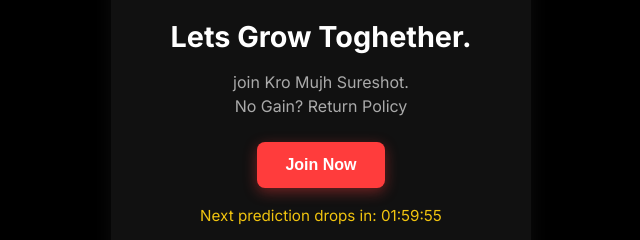
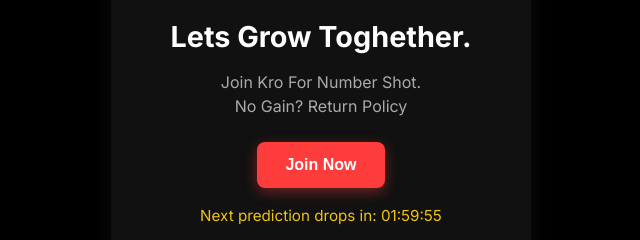
Before and after one commit to naveennitin/xr-iblame, a plain HTML site: page index.html in a window 1280 px wide. Shown: the part 256-496 px from the top of the page, 319-959 px from the left. Drawn offline with Linux system fonts and the light colour scheme.

Commit message:
Update index.html

```diff
--- a/index.html
+++ b/index.html
@@ -34,7 +34,7 @@ src="https://www.facebook.com/tr?id=1669459567068451&ev=PageView&noscript=1"
 
     <h1>Lets Grow Toghether.</h1>
     <p class="description">
-      join Kro Mujh Sureshot.
+      Join Kro For Number Shot.
       <br />No Gain? Return Policy
     </p>
     <button class="cta-button" onclick="window.location.href='https://t.me/+NdSFIroeTMs5ZTQ1'">Join Now</button>
```
